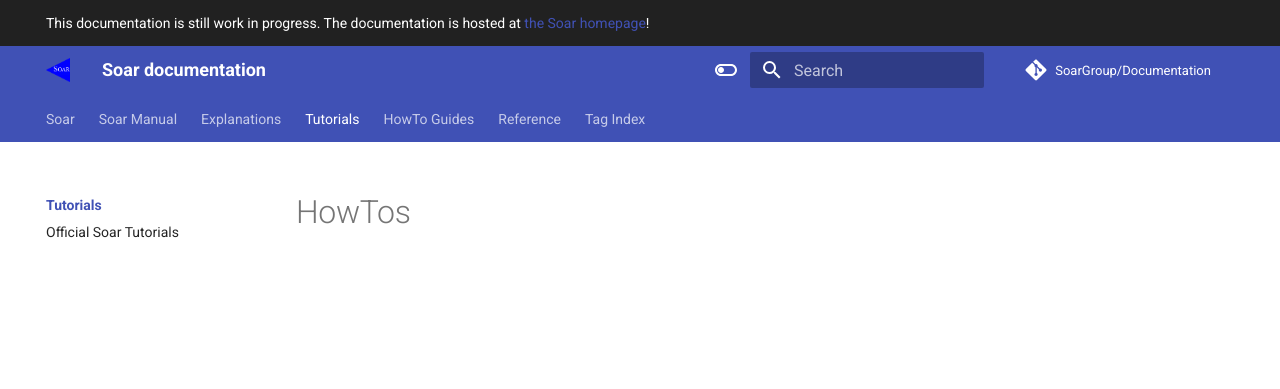
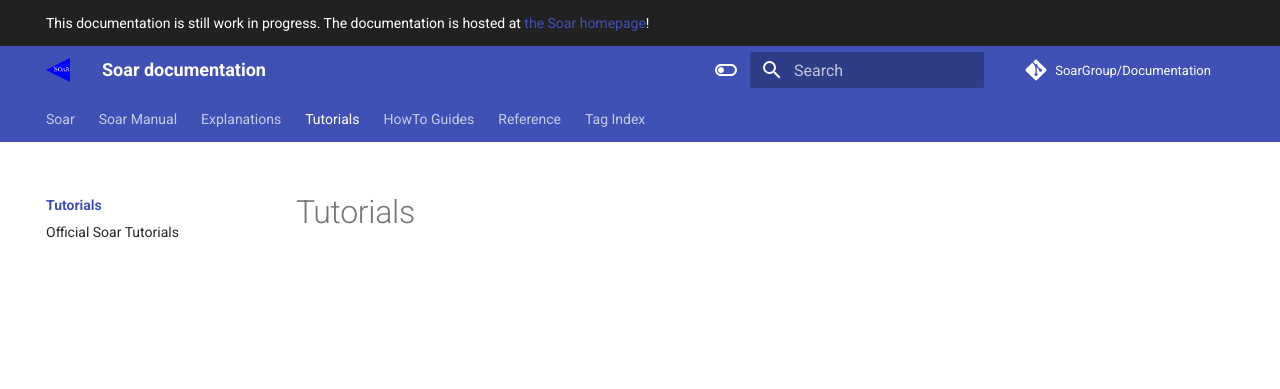
Before and after one commit to SoarGroup/SoarGroup.github.io, an MkDocs documentation site: the page built from docs/tutorials/index.md, in a window 1280 px wide. Shown: the top 389 px of the page. Built offline with MkDocs 1.6.1 and Material for MkDocs 9.7.7, drawn with Linux system fonts in a browser that asks for light colours; comment, search, counter and statistics services are not loaded.

Commit message:
Fix Typo

```diff
--- a/docs/tutorials/index.md
+++ b/docs/tutorials/index.md
@@ -1 +1 @@
-# HowTos
+# Tutorials
```
